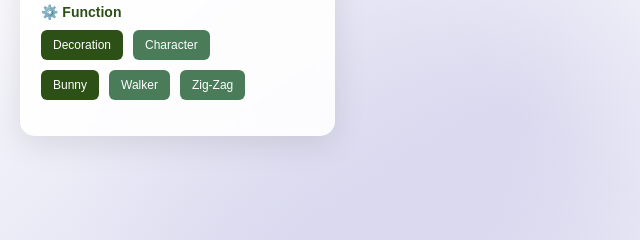
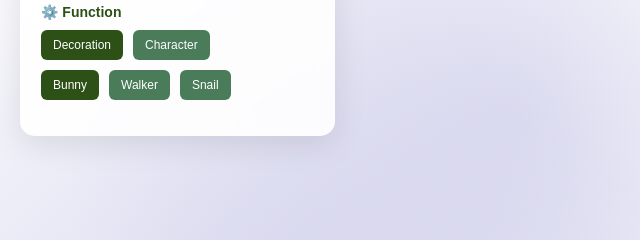
Before and after one commit to captainpeytonk/Love-Website, a website: page living garden.html in a window 1280 px wide. Shown: the part 206-446 px from the top of the page, 0-640 px from the left. Drawn offline with Linux system fonts and the light colour scheme; files whose address does not match are found by name.

Commit message:
Update living garden.html

```diff
--- a/living garden.html
+++ b/living garden.html
@@ -494,7 +494,7 @@ element.addEventListener('click', function(e) {
     charMenu.innerHTML = `
         <button class="function-btn active" data-character="bunny">Bunny</button>
         <button class="function-btn" data-character="walker">Walker</button>
-        <button class="function-btn" data-character="zigzag">Zig-Zag</button>
+        <button class="function-btn" data-character="zigzag">Snail</button>
     `;
     charMenu.style.display = 'flex';
     charMenu.style.gap = '10px';
```
